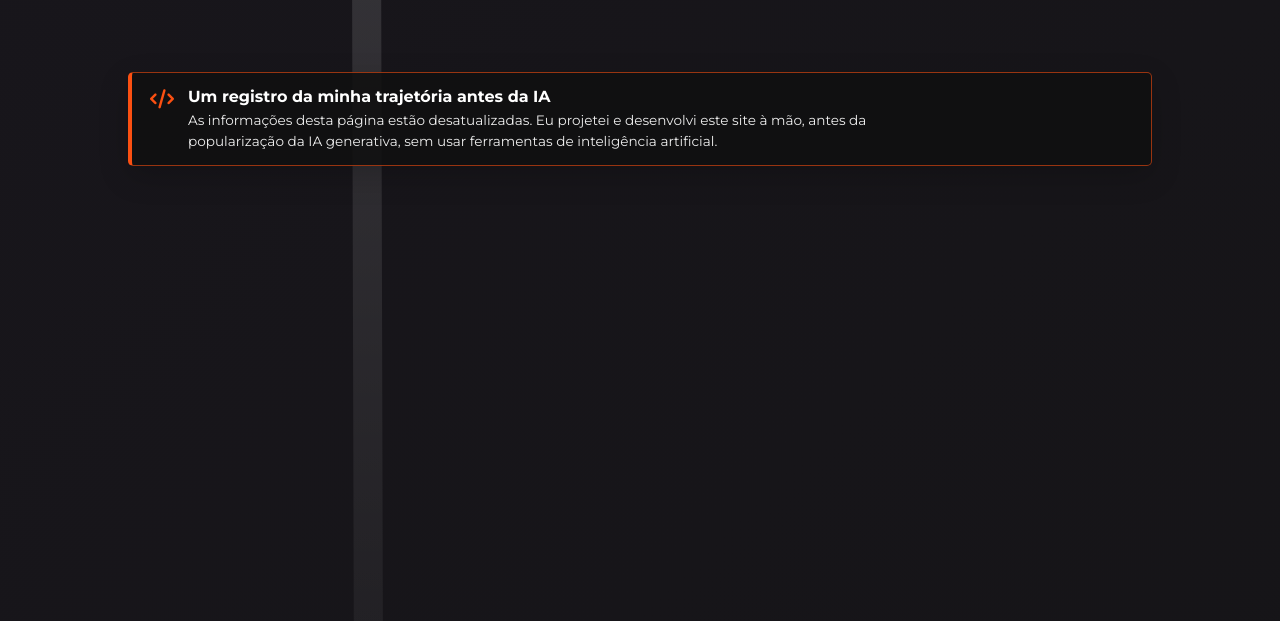
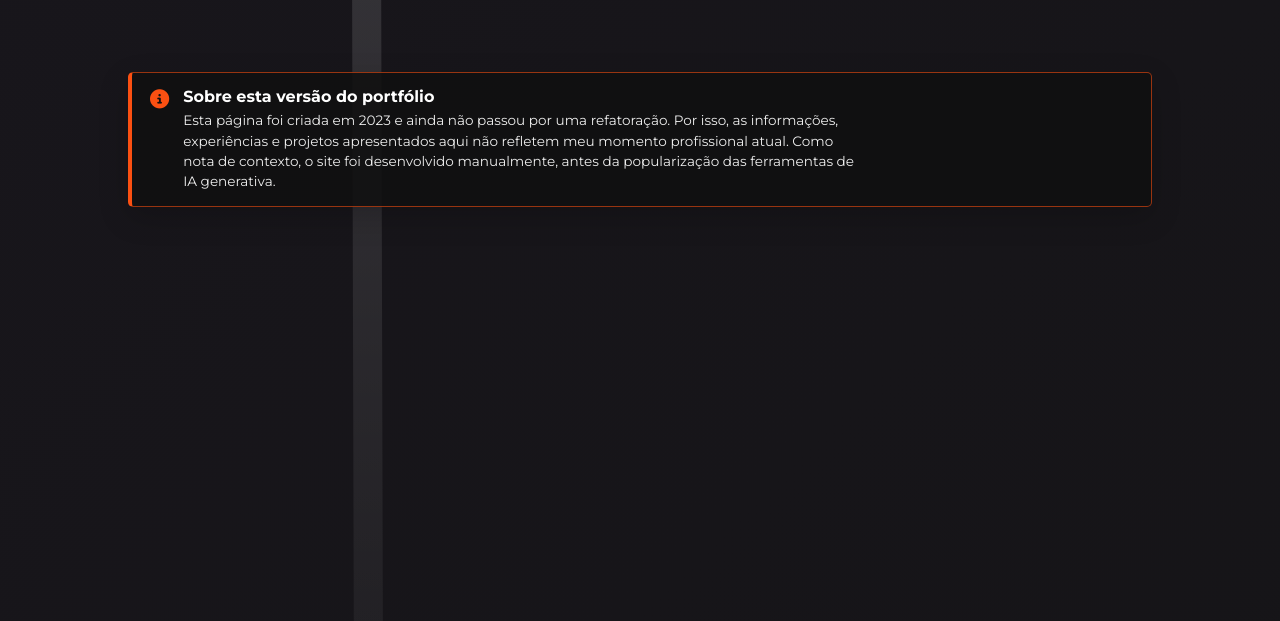
Before and after one commit to thiagomes07/myPortfolio, a plain HTML site: page index.html in a window 1280 px wide. Shown: the part 179-800 px from the top of the page. Drawn offline with nearby package versions, Linux system fonts and the light colour scheme.

Commit message:
copy: prioriza contexto de desatualização do portfólio

```diff
--- a/index.html
+++ b/index.html
@@ -39,12 +39,13 @@
     </header>
 
     <aside class="archiveNotice" role="note" aria-labelledby="archiveNoticeTitle">
-      <i class="fa-solid fa-code" aria-hidden="true"></i>
+      <i class="fa-solid fa-circle-info" aria-hidden="true"></i>
       <div>
-        <strong id="archiveNoticeTitle">Um registro da minha trajetória antes da IA</strong>
+        <strong id="archiveNoticeTitle">Sobre esta versão do portfólio</strong>
         <p>
-          As informações desta página estão desatualizadas. Eu projetei e desenvolvi este site à mão, antes da
-          popularização da IA generativa, sem usar ferramentas de inteligência artificial.
+          Esta página foi criada em 2023 e ainda não passou por uma refatoração. Por isso, as informações, experiências
+          e projetos apresentados aqui não refletem meu momento profissional atual. Como nota de contexto, o site foi
+          desenvolvido manualmente, antes da popularização das ferramentas de IA generativa.
         </p>
       </div>
     </aside>
```
Also changed, not shown: 1 other file.
